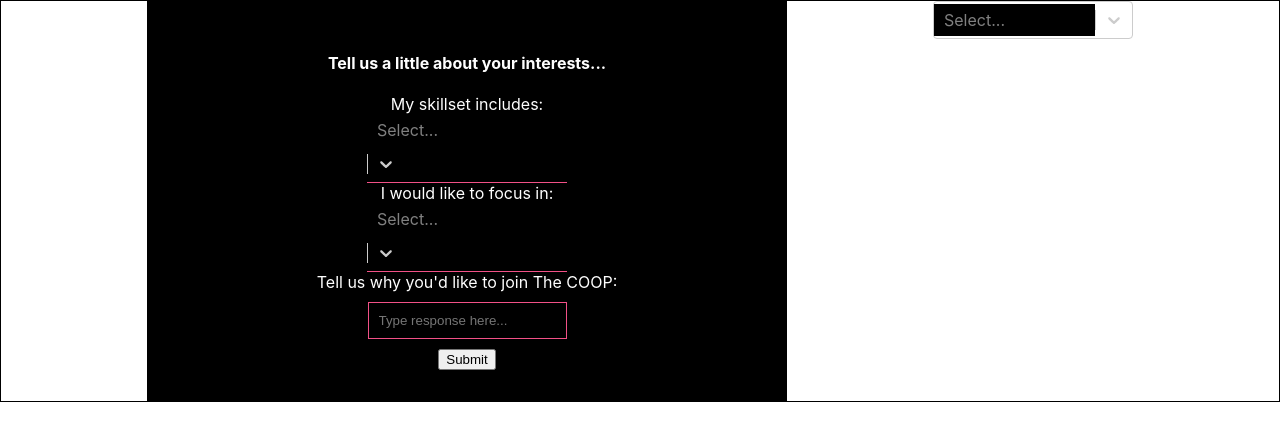
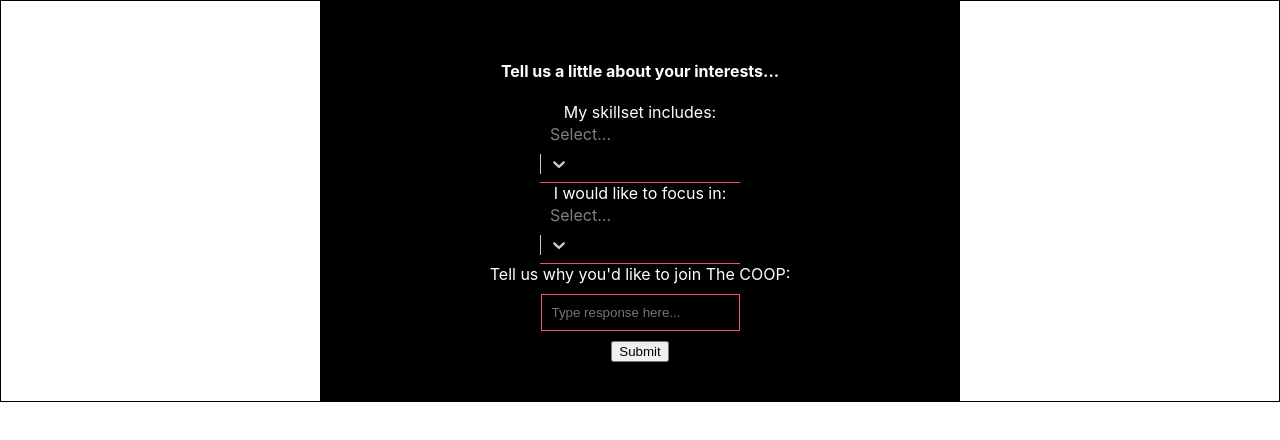
Before and after one commit to theCOOPcc/sign-up-form, a React (Create React App) app: page / in a window 1280 px wide. Shown: the top 440 px of the page. Built offline with nearby package versions, Linux system fonts and the light colour scheme.

Commit message:
commit check

```diff
--- a/src/App.js
+++ b/src/App.js
@@ -65,7 +65,7 @@ const App = () => {
 			{/* <InfoIntakeForm />  */}
 			{/* <ContactForm /> */}
 
-			<MySelect styles={colorStyles} options={choices} />
+			{/* <MySelect styles={colorStyles} options={choices} /> */}
 
 		</div>
 		{/* <div className="App">
--- a/src/components/forms/fields.js
+++ b/src/components/forms/fields.js
@@ -3,7 +3,7 @@ export const candidatePath = {
   value: 'role',
   choices: [
     'Engineer',
-    'Desinger',
+    'Designer',
     'Data Scientist',
     'Mentor'
   ]
--- a/src/components/forms/inputs.js
+++ b/src/components/forms/inputs.js
@@ -33,10 +33,12 @@ const Label = styled.label`
 export const FormStyling = {
 	container: (provided, state) => ({
 		...provided,
-		width: 200,
+		width: 200
 	}),
   control: (provided, state) => ({
+
     borderBottom: '1px solid #F25187'
+
   }),
   menu: (provided, state) => ({
     ...provided,
@@ -56,9 +58,13 @@ export const FormStyling = {
 	}),
 	valueContainer: (provided, state) => ({
 		...provided,
+    placeholder: 'please select up to 4',
 		backgroundColor: "black",
 		color: "white",
 	}),
+  input: (provided, state) => ({
+    display: 'inline'
+  }),
 	multiValue: (provided, state) => ({
 		...provided,
 		backgroundColor: "#F25187",
```
